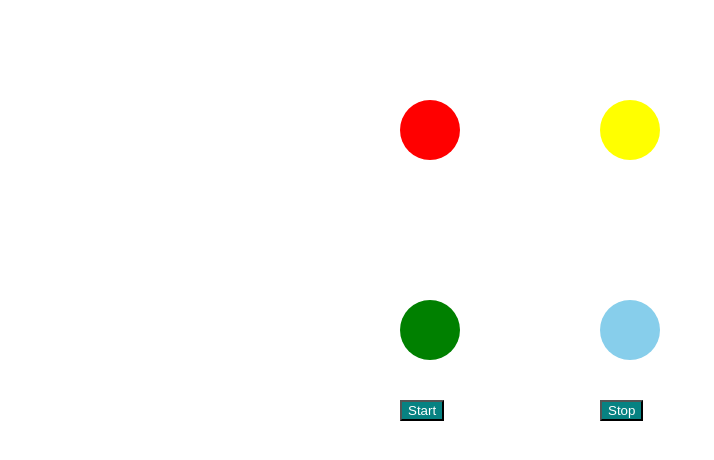
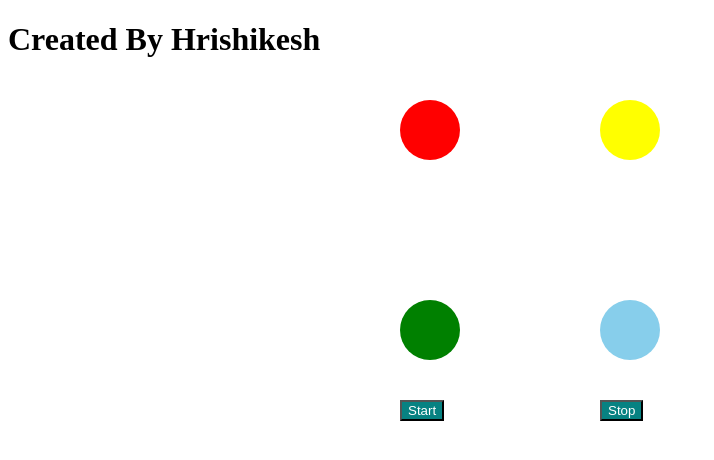
Before and after one commit to Hrishisingh440/AVRL, a plain HTML site: page index.html in a window 1280 px wide. Shown: the whole page, without its empty margins (0-714 px from the left). Drawn offline with Linux system fonts and the light colour scheme.

Commit message:
init commit

```diff
--- a/index.html
+++ b/index.html
@@ -180,6 +180,7 @@
         fourth.classList.remove('move')
     }
     </script>
+    <h1>Created By Hrishikesh</h1>
 </body>
 
 </html>
```
